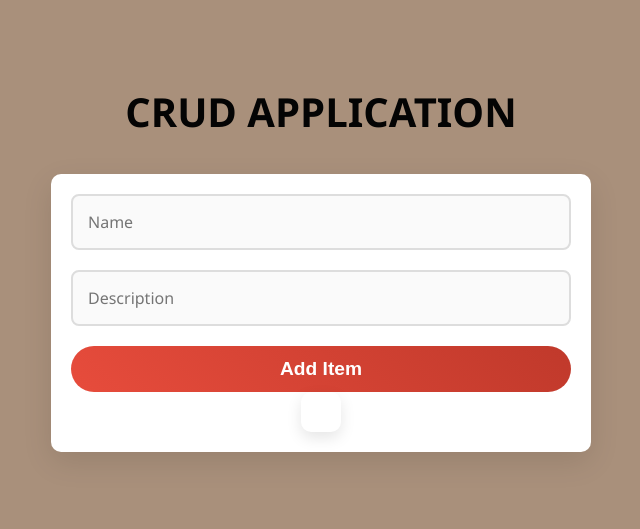
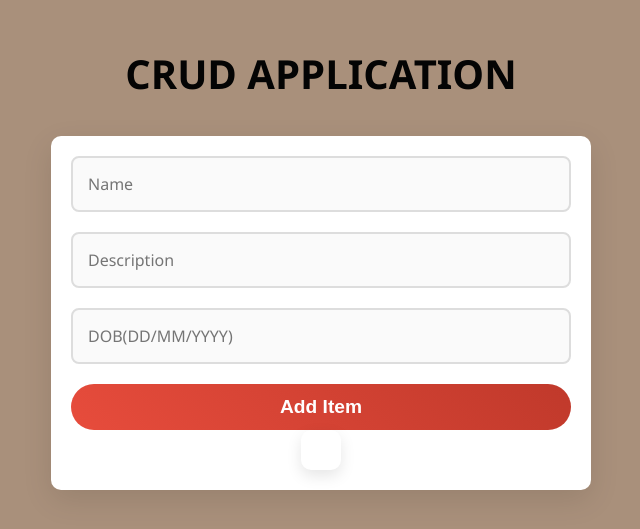
Before and after one commit to yatharth-innostax/CRUD-Application, a React (Create React App) app: page / in a window 1280 px wide. Shown: the part 147-676 px from the top of the page, without its empty margins (319-959 px from the left). Built offline with nearby package versions, Linux system fonts and the light colour scheme.

Commit message:
Added the DOB Input Option

```diff
--- a/src/ItemForm.js
+++ b/src/ItemForm.js
@@ -3,26 +3,30 @@ import React, { useState, useEffect } from 'react';
 const ItemForm = ({ addItem, updateItem, editingItem }) => {
     const [name, setName] = useState('');
     const [description, setDescription] = useState('');
+    const [DOB, setDOB] = useState('');
 
     useEffect(()=>{
         if(editingItem){
             setName(editingItem.name);
             setDescription(editingItem.description);
+            setDOB(editingItem.DOB);
         }else{
             setName('');
             setDescription('');
+            setDOB('');
         }
     }, [editingItem]);
 
     const handleSubmit = (e) => {
         e.preventDefault();
         if(editingItem){
-            updateItem({ id: editingItem.id, name, description});
+            updateItem({ id: editingItem.id, name, description, DOB});
         }else{
-            addItem({ name, description});
+            addItem({ name, description, DOB});
         }
         setName('');
         setDescription('');
+        setDOB('');
     };
 
     return(
@@ -41,6 +45,13 @@ const ItemForm = ({ addItem, updateItem, editingItem }) => {
              onChange={(e) => setDescription(e.target.value)}
              className="w-full p-2 border border-gray-300 rounded-md focus:outline-none focus:ring-2 focus:ring-blue-400 mb-4"
             />
+            <input
+             type="text"
+             placeholder='DOB(DD/MM/YYYY)'
+             value={DOB}
+             onChange={(e) => setDOB(e.target.value)}
+             className="w-full p-2 border border-gray-300 rounded-md focus:outline-none focus:ring-2 focus:ring-blue-400 mb-4"
+            />
             <button type='submit' className={`w-full py-2 font-semibold text-white rounded-md transition-all duration-300 ${
              editingItem ? 'bg-yellow-500 hover:bg-yellow-600' : 'bg-green-500 hover:bg-green-600'}`}
             >
--- a/src/ItemList.js
+++ b/src/ItemList.js
@@ -6,7 +6,7 @@ const ItemList = ({ items, deleteItem, editItem }) => {
       {items.map((item) => (
         <li key={item.id} className="flex justify-between items-center p-3 border-b last:border-b-0">
           <span className="text-gray-700">
-            <strong>{item.name}</strong> - {item.description}
+            <strong>{item.name}</strong> - {item.description} - {item.DOB}
           </span>
           <div>
             <button
```
